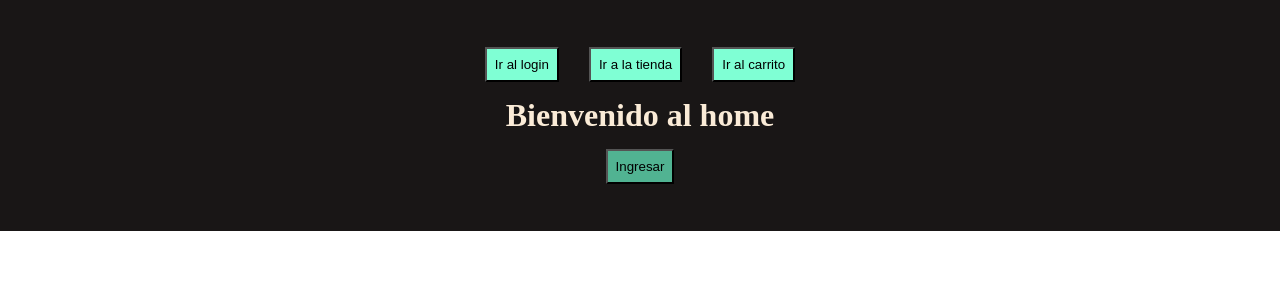
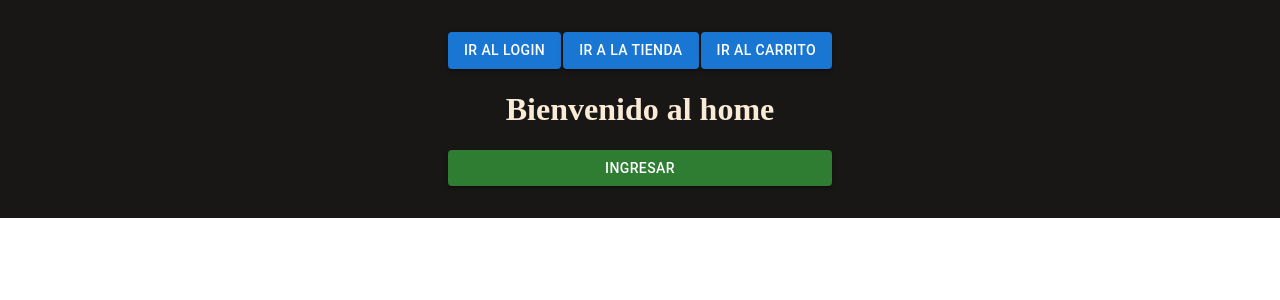
Before and after one commit to Sol-Zito/Ecommerce, a React (Vite) app: page / in a window 1280 px wide. Shown: the top 300 px of the page. Built offline with nearby package versions, Linux system fonts and the light colour scheme.

Commit message:
agregando material ui

```diff
--- a/src/api/db.json
+++ b/src/api/db.json
@@ -29,7 +29,7 @@
     },
     {
       "name": "converse",
-      "price": 15000,
+      "price": 6000,
       "stock": 30,
       "description": "zapas urbanas ",
       "category": "urbanas",
@@ -38,7 +38,7 @@
     },
     {
       "name": "",
-      "price": 0,
+      "price": 6000,
       "stock": 30,
       "description": "",
       "category": "",
--- a/src/components/CreateProduct/CreateProduct.jsx
+++ b/src/components/CreateProduct/CreateProduct.jsx
@@ -1,6 +1,21 @@
+import { Box, Button, Modal, TextField, Typography } from "@mui/material";
 import axios from "axios";
 import React, { useState } from "react";
 import { useNavigate } from "react-router-dom";
+
+const style = {
+  position: "absolute",
+  top: "50%",
+  left: "50%",
+  transform: "translate(-50%, -50%)",
+  width: 400,
+  bgcolor: "background.paper",
+  border: "2px solid #000",
+  boxShadow: 24,
+  pt: 2,
+  px: 4,
+  pb: 3,
+};
 
 const CreateProduct = () => {
   const [newProduct, setNewProduct] = useState({
@@ -34,52 +49,93 @@ const CreateProduct = () => {
 
     navigate("/shop");
   };
+  const [open, setOpen] = React.useState(false);
+  const handleOpen = () => setOpen(true);
+  const handleClose = () => setOpen(false);
 
   return (
     <div>
+      <Button onClick={handleOpen}>Open modal</Button>
+      <Modal
+        open={open}
+        onClose={handleClose}
+        aria-labelledby="parent-modal-title"
+        aria-describedby="parent-modal-description"
+      >
+        <Box sx={{ ...style, width: 400 }}>
           <form
             action=""
             onSubmit={handleSubmit}
             style={{ display: "flex", flexDirection: "column", gap: "5px" }}
           >
-        <input
+            <Typography
+              id="modal-modal-title"
+              variant="h6"
+              component="h2"
+              color="primary"
+            >
+              Complete los datos:
+            </Typography>
+            <TextField
+              id="name-product"
               type="text"
               name="name"
-          placeholder="nombre del producto"
+              variant="outlined"
+              fullWidth
+              label="nombre del producto"
               onChange={handleChange}
             />
-        <input
+            <TextField
+              id="price-product"
               type="text"
               name="price"
-          placeholder="precio del producto"
+              variant="outlined"
+              fullWidth
+              label="precio del producto"
               onChange={handleChange}
             />
-        <input
+            <TextField
+              id="stock-product"
               type="text"
               name="stock"
-          placeholder="stock del producto"
+              variant="outlined"
+              fullWidth
+              label="stock del producto"
               onChange={handleChange}
             />
-        <input
+            <TextField
+              id="description-product"
               type="text"
               name="description"
-          placeholder="description del producto"
+              variant="outlined"
+              fullWidth
+              label="description del producto"
               onChange={handleChange}
             />
-        <input
+            <TextField
+              id="category-product"
               type="text"
               name="category"
-          placeholder="category del producto"
+              variant="outlined"
+              fullWidth
+              label="category del producto"
               onChange={handleChange}
             />
-        <input
+            <TextField
+              id="img-product"
               type="text"
               name="img"
-          placeholder="img del producto"
+              variant="outlined"
+              fullWidth
+              label="img del producto"
               onChange={handleChange}
             />
-        <button type="submit">Enviar</button>
+            <Button type="submit" variant="contained">
+              Enviar
+            </Button>
           </form>
+        </Box>
+      </Modal>
     </div>
   );
 };
--- a/src/components/Home/Home.jsx
+++ b/src/components/Home/Home.jsx
@@ -1,41 +1,38 @@
+import { Button } from "@mui/material";
 import React from "react";
 import { NavLink, useNavigate } from "react-router-dom";
 import style from "./Home.module.css";
 
 const Home = () => {
   const navigate = useNavigate();
+
   const login = () => {
-    ///todo el loguep
     console.log("ya termine el proceso");
     navigate("/shop");
   };
 
   return (
-    <div>
-      <NavLink
-        to="/login"
+    <div className={style.btnContenedor}>
+      <div style={{ display: "flex", gap: "2px" }}>
+        <NavLink to="/login">
+          <Button variant="contained">Ir al login</Button>
+        </NavLink>
 
-      >
-       <button className={style.navBar}>Ir al login</button>
-      </NavLink>
+        <NavLink to="/shop">
+          <Button variant="contained">Ir a la tienda</Button>
+        </NavLink>
 
-      <NavLink
-        to="/shop"
+        <NavLink to="/cart">
+          <Button variant="contained">Ir al carrito</Button>
+        </NavLink>
+      </div>
+      <br></br>
+      <h1>Bienvenido al home</h1>
+      <br></br>
+      <Button variant="contained" onClick={login} color="success">
+      Ingresar
+      </Button>
 
-      >
-       <button className={style.navBar}>Ir a la tienda</button>
-      </NavLink>
-
-      <NavLink
-        to="/cart"
-
-      >
-        <button className={style.navBar}>Ir al carrito</button>
-      </NavLink>
-
-      <h1>Bienvenido al home</h1>
-
-      <button onClick={login} className={style.top}>Ingresar</button>
     </div>
   );
 };
--- a/src/components/Home/Home.module.css
+++ b/src/components/Home/Home.module.css
@@ -5,15 +5,11 @@
 
 }
 
-
-.navBar{
-    background-color: aquamarine;
-    padding: 8px;
-    margin: 15px;
+.btnContenedor{
+    display: flex;
+    gap: 2px;
+    flex-direction: column;
+    align-content: space-around;
+    flex-wrap: wrap;
+    align-items: stretch;
 }
-
-.top{
-    background-color: rgb(81, 179, 146);
-    padding: 8px;
-    margin: 15px;
-}
--- a/src/components/products/Products.jsx
+++ b/src/components/products/Products.jsx
@@ -1,17 +1,17 @@
+import { Button, Card, CardActions, CardContent, CardMedia, Typography } from "@mui/material";
 import React from "react";
 import { Link } from "react-router-dom";
 
 const Products = ({ items, deleteProductByID, updateProductByID }) => {
   return (
+
     <div>
       <Link to="/create-product">
-        <button>Agregar nuevo producto</button>
+        <Button variant="outlined">Agregar nuevo producto</Button>
       </Link>
 
       {items.map((element) => (
-        <div
-          key={element.id}
-          style={{
+        <div style={{
             border: " 2px solid",
             display: "flex",
             flexDirection: "column",
@@ -19,30 +19,38 @@ const Products = ({ items, deleteProductByID, updateProductByID }) => {
             alignContent: "space-around",
             justifyContent: "space-around",
             alignItems: "center",
-            maxWidth: "inherit",
+            maxWidth: "300px",
             margin: "auto",
-          }}
-        >
-          <h2>{element.name}</h2>
-          <p> Precio: {element.price}</p>
-          <span>Stock: {element.stock}</span>
-          <p>Description: {element.description}</p>
-          <img src={element.img} style={{ width: "200px", height: "200px" }} />
-          <button
-            onClick={() => {
-              deleteProductByID(element.id);
-            }}
-          >
-            Borrar
-          </button>
-          <button
-            onClick={() => {
-              updateProductByID(element.id);
-            }}
-          >
-            Editar
-          </button>
+          }}>
+
+        <Card key={element.id} sx={{ maxWidth: 400 }}>
+            <CardMedia
+                sx={{ height: 200 }}
+                image={element.img}
+                title={element.name}
+             />
+            <CardContent>
+              <Typography gutterBottom variant="h5" component="div">
+              {element.name}
+              </Typography>
+              <Typography variant="body2" color="text.secondary">
+              ${element.price}
+              </Typography>
+              <Typography variant="body2" color="text.secondary">
+              {element.description}
+              </Typography>
+            </CardContent>
+            <CardActions>
+              <Button size="small" onClick={() => {
+                    deleteProductByID(element.id);
+                  }}>Borrar</Button>
+              <Button size="small" onClick={() => {
+                    updateProductByID(element.id);
+                  }}>Editar</Button>
+            </CardActions>
+        </Card>
         </div>
+
       ))}
     </div>
   );
```
Lines whose indentation alone changed are shown as unchanged.
